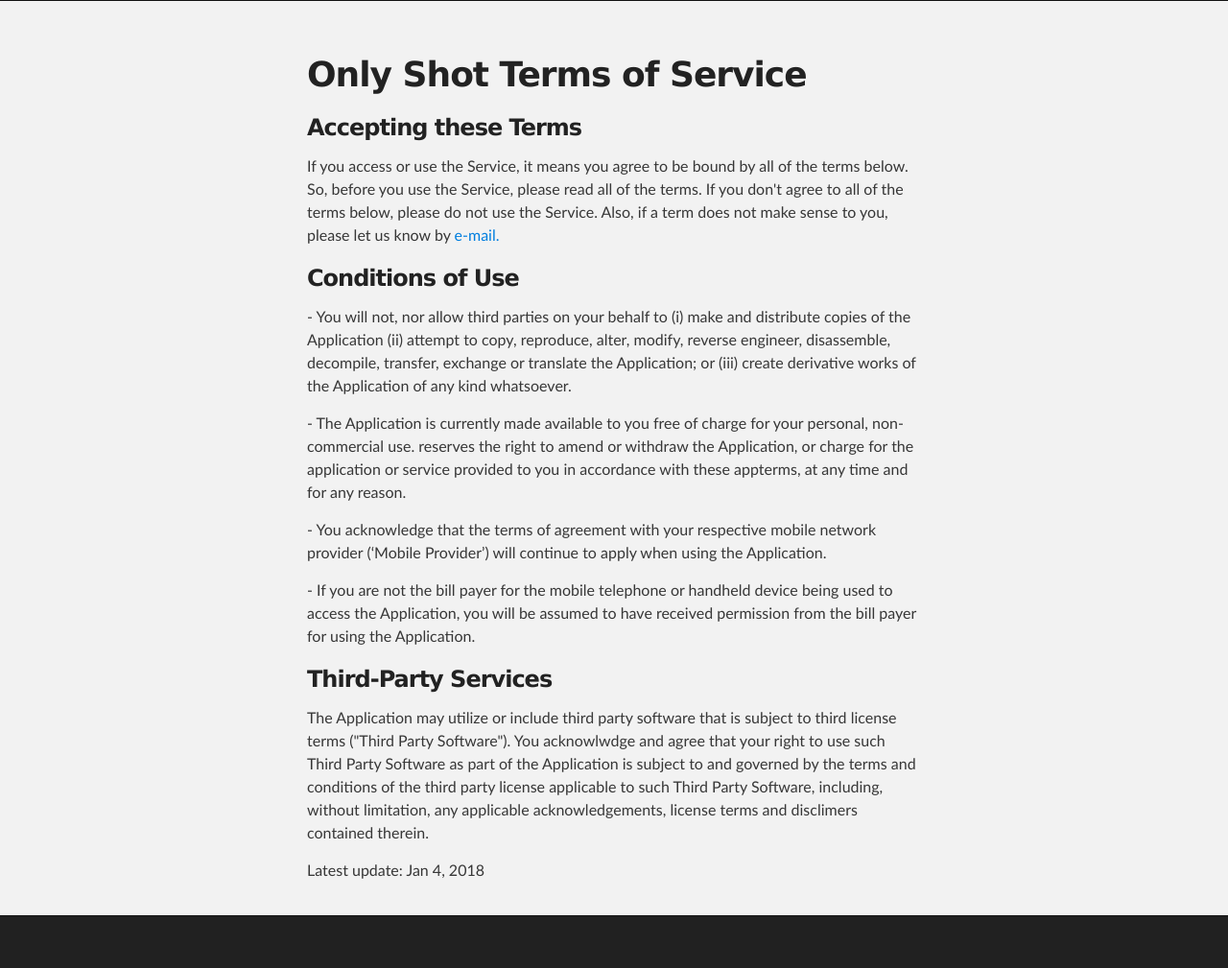
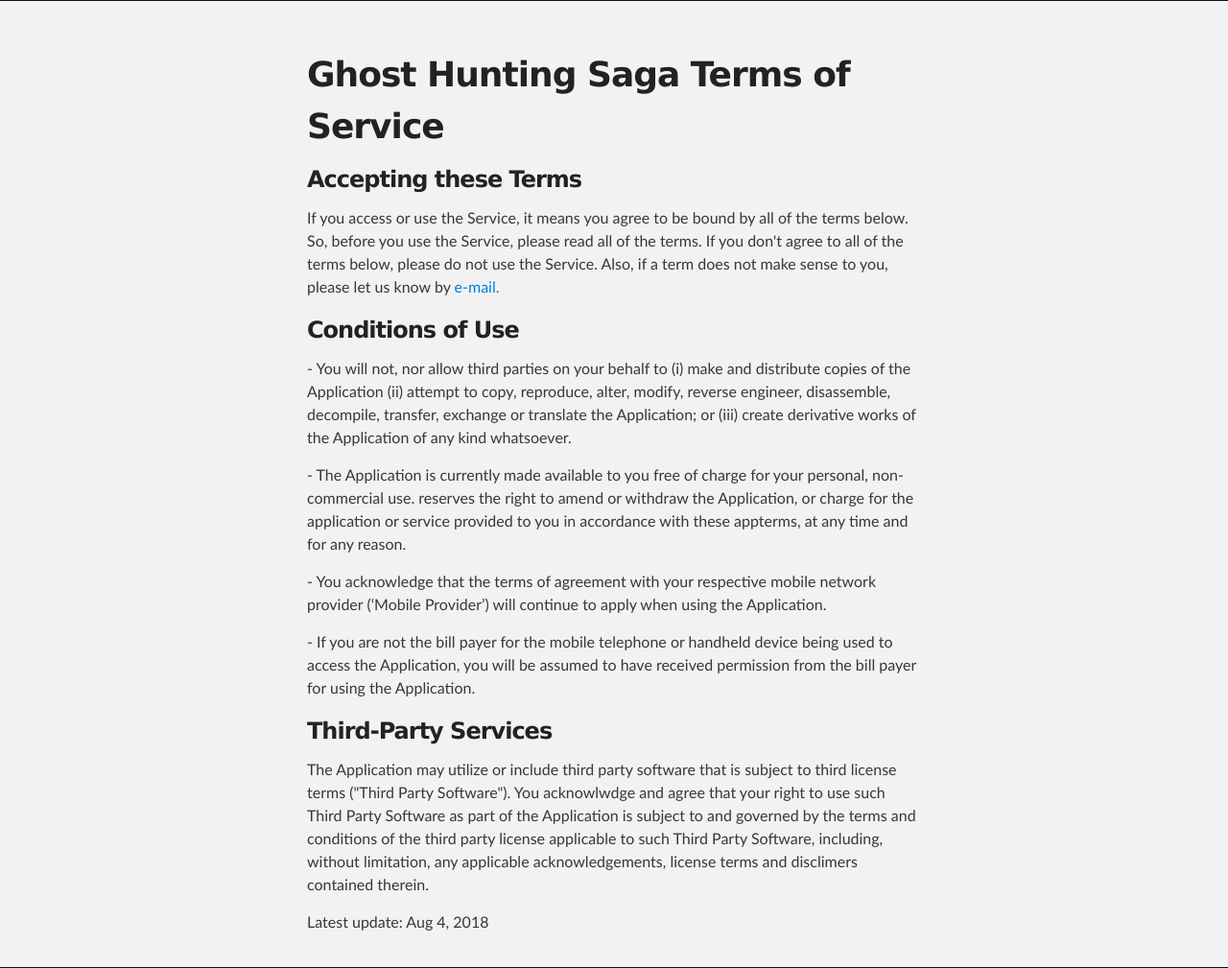
Before and after one commit to einal/3-corners.terms, a plain HTML site: page index.html in a window 1280 px wide. Shown: the whole page at 96% size. Before the commit the page ends 955 px from the top, so only its background shows below. Drawn offline with Linux system fonts and the light colour scheme.

Commit message:
08/02/2018

```diff
--- a/index.html
+++ b/index.html
@@ -8,7 +8,7 @@
 
     <link rel="stylesheet" type="text/css" media="screen" href="stylesheets/stylesheet.css">
 
-    <title>Only Shot Terms of Service</title>
+    <title>Ghost Hunting Saga Terms of Service</title>
   </head>
 
   <body>
@@ -19,7 +19,7 @@
       <section id="main_content" class="inner">
 
 <h1>
-Only Shot Terms of Service</h1>
+Ghost Hunting Saga Terms of Service</h1>
 
 <h3>
 Accepting these Terms</h3>
@@ -48,7 +48,7 @@ you will be assumed to have received permission from the bill payer for using th
    and conditions of the third party license applicable to such Third Party Software, including, without limitation, any applicable
    acknowledgements, license terms and disclimers contained therein.</p>
 
-<p>Latest update: Jan 4, 2018</p>
+<p>Latest update: Aug 4, 2018</p>
 
       </section>
     </div>
```
